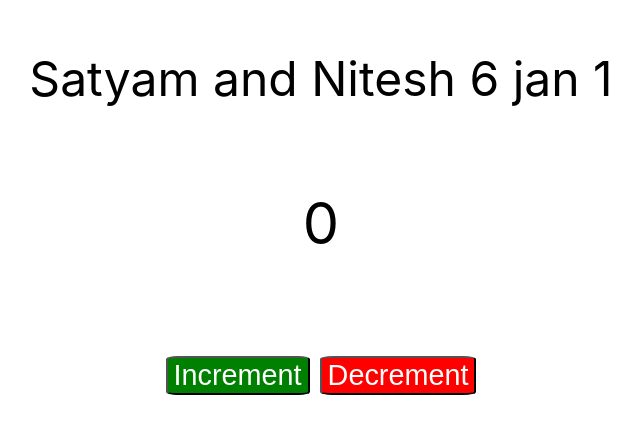
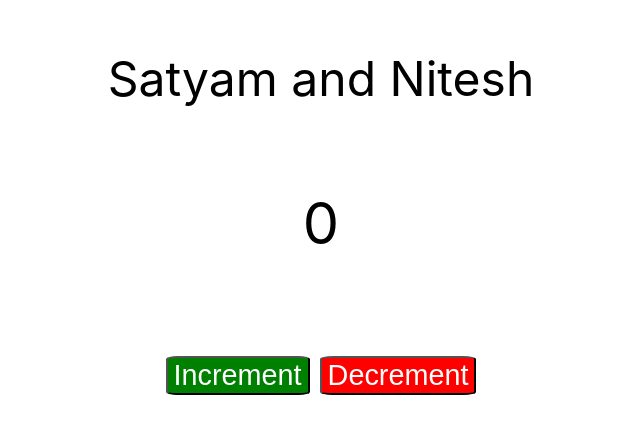
Before and after one commit to Satyam6458/counter-1, a React (Create React App) app: page / in a window 1280 px wide. Shown: the part 137-570 px from the top of the page, without its empty margins (319-959 px from the left). Built offline with nearby package versions, Linux system fonts and the light colour scheme.

Commit message:
Update App.js

```diff
--- a/src/App.js
+++ b/src/App.js
@@ -35,7 +35,7 @@ const App = () => {
 				top: "-15%",
 			}}
 		>
-			Satyam and Nitesh 6 jan 1
+			Satyam and Nitesh
 			<div
 				style={{
 					fontSize: "120%",
```
